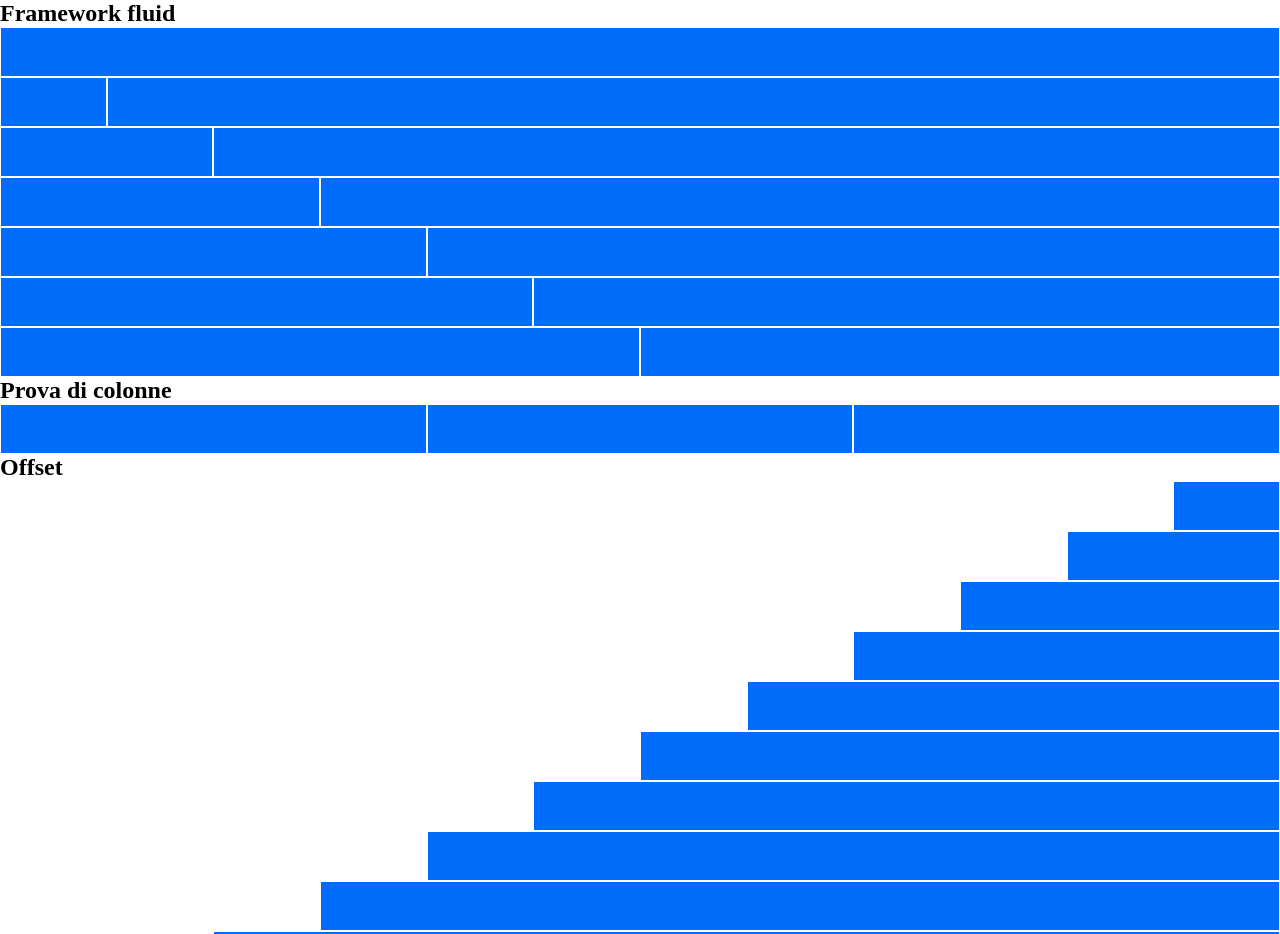
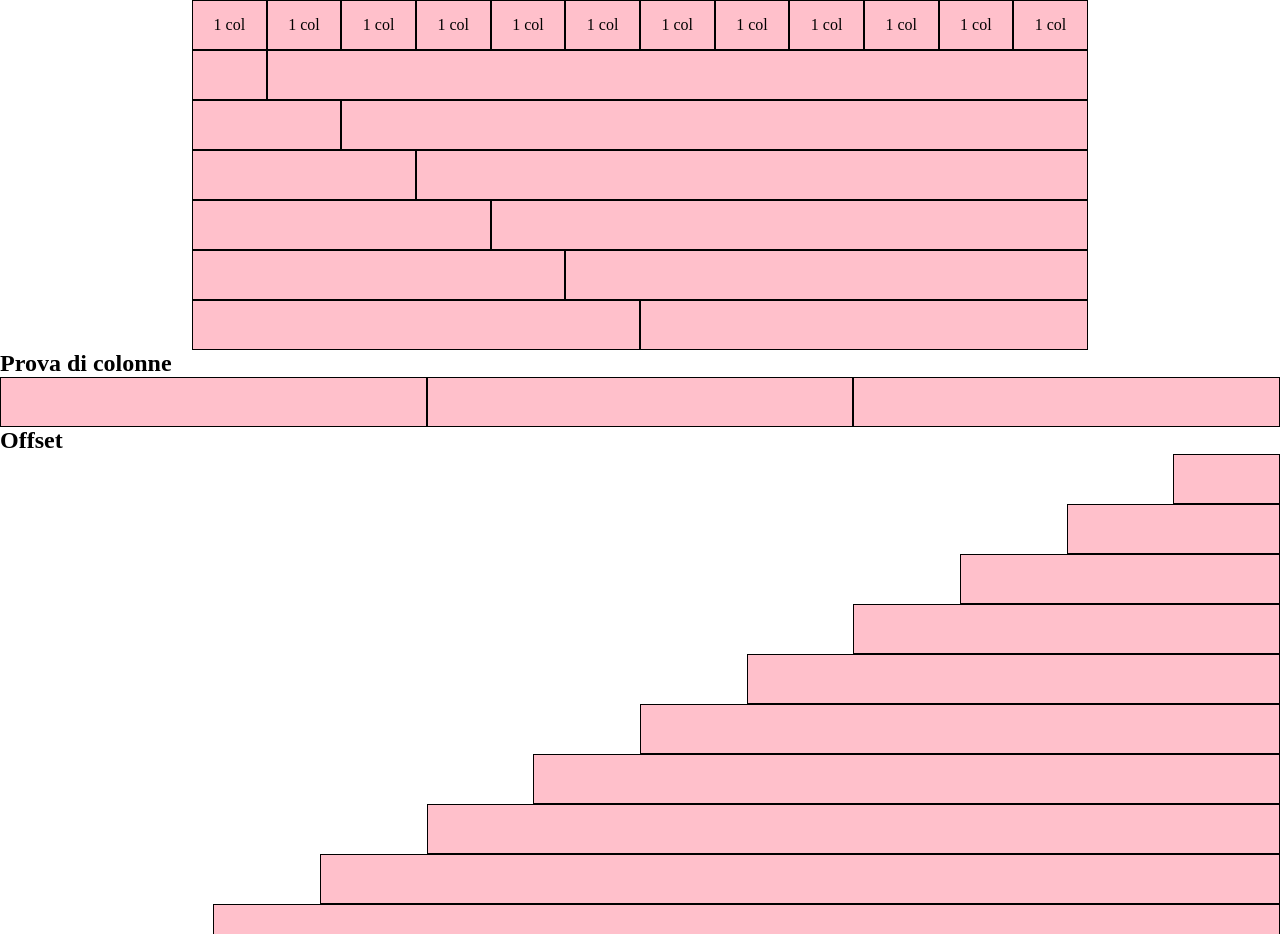
Before and after one commit to giadeagal/html-css-12bool, a plain HTML site: page index.html in a window 1280 px wide. Shown: the top 934 px of the page. Drawn offline with Linux system fonts and the light colour scheme.

Commit message:
colonne da 1

```diff
--- a/css/12bool.css
+++ b/css/12bool.css
@@ -10,7 +10,7 @@
 
 .container {
     /* è la versione mobile e lasciamo il container al 100% */
-    width: 100%;
+    width: 70%;
     margin: 0 auto;
 }
 
--- a/css/style.css
+++ b/css/style.css
@@ -1,10 +1,9 @@
 .box{
     min-height: 50px;
-    background-color: #006cfa;
-    border: 1px solid white;
+    background-color: #ffc0cb;
+    border: 1px solid #000;
     padding: 15px;
     text-align: center;
-    color: white;
 }
 
 .box-nested {
--- a/index.html
+++ b/index.html
@@ -10,15 +10,47 @@
 </head>
 <body>
     <section>
-        <h2>Framework fluid</h2>
-        <div class="container-fluid">
-            <!-- colonna da 12 -->
+        <div class="container">
+            <!-- colonne da 1 -->
             <div class="row">
-                <div class="col-xs-12">
-                    <div class="box"></div>
+                <div class="col-xs-1">
+                    <div class="box">1 col</div>
+                </div>
+                <div class="col-xs-1">
+                    <div class="box">1 col</div>
+                </div>
+                <div class="col-xs-1">
+                    <div class="box">1 col</div>
+                </div>
+                <div class="col-xs-1">
+                    <div class="box">1 col</div>
+                </div>
+                <div class="col-xs-1">
+                    <div class="box">1 col</div>
+                </div>
+                <div class="col-xs-1">
+                    <div class="box">1 col</div>
+                </div>
+                <div class="col-xs-1">
+                    <div class="box">1 col</div>
+                </div>
+                <div class="col-xs-1">
+                    <div class="box">1 col</div>
+                </div>
+                <div class="col-xs-1">
+                    <div class="box">1 col</div>
+                </div>
+                <div class="col-xs-1">
+                    <div class="box">1 col</div>
+                </div>
+                <div class="col-xs-1">
+                    <div class="box">1 col</div>
+                </div>
+                <div class="col-xs-1">
+                    <div class="box">1 col</div>
                 </div>
             </div>
-            <!-- fine colonna da 12 -->
+            <!-- fine colonne da 1 -->
 
             <!-- 1 colonna da 1 e 1 colonna da 11 -->
             <div class="row">
```
